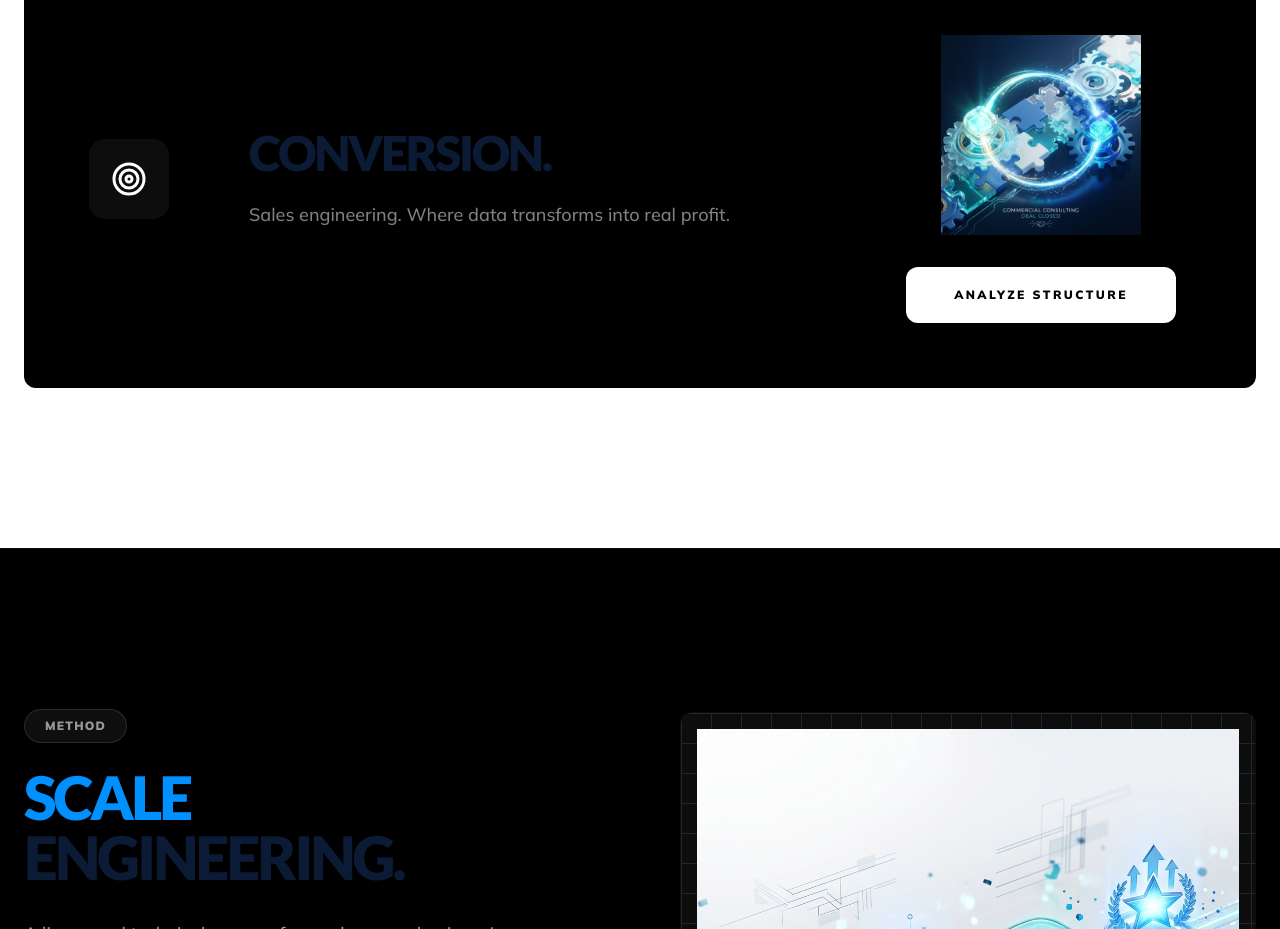
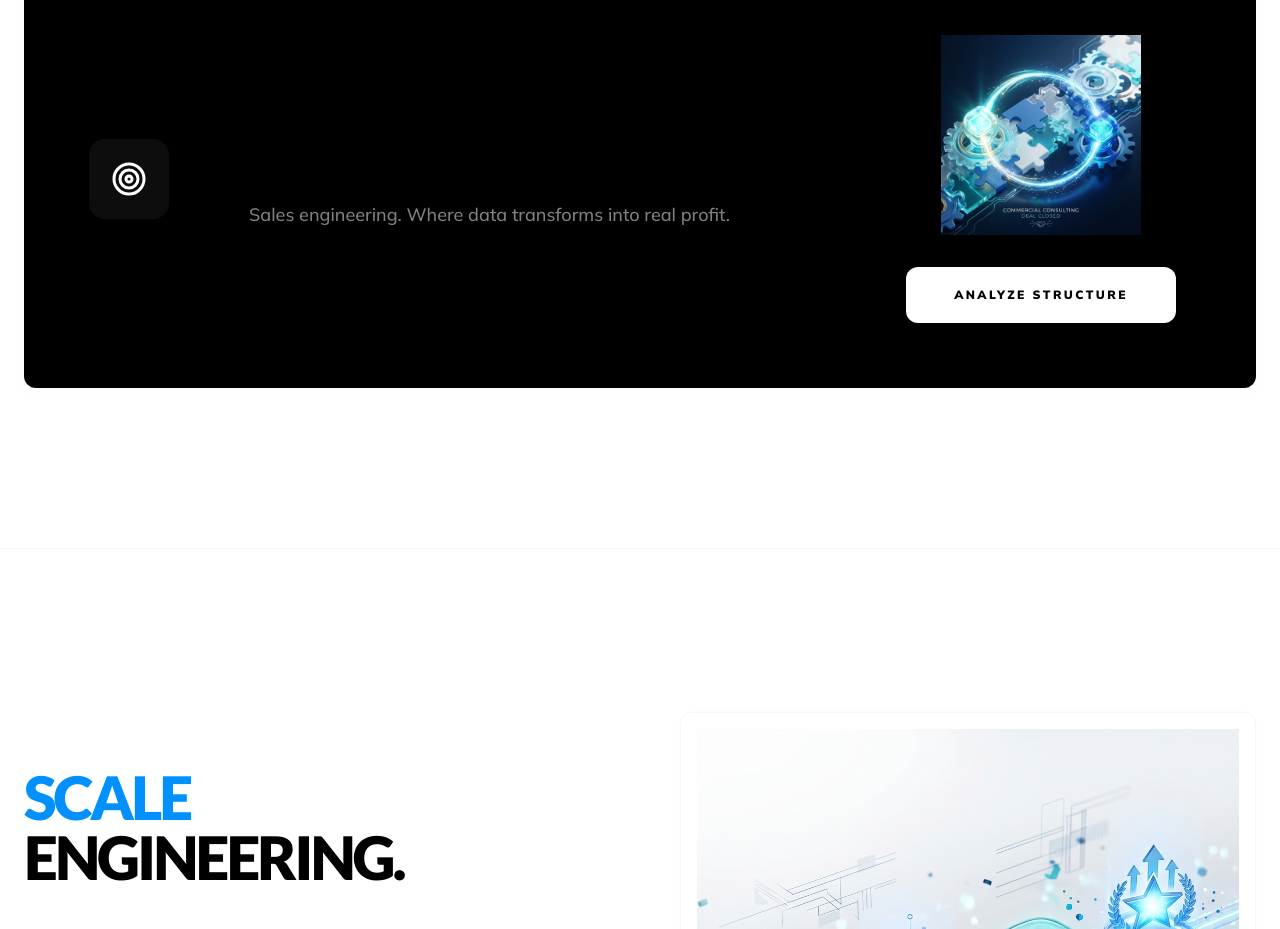
Before and after one commit to msabinoxd/respect, a React (Vite) app: page / in a window 1280 px wide. Shown: the part 5340-6269 px from the top of the page. Built offline with nearby package versions, Linux system fonts and the light colour scheme.

Commit message:
feat: add ExplanationSection and Header components with base layout and global styles

```diff
--- a/src/components/ExplanationSection.tsx
+++ b/src/components/ExplanationSection.tsx
@@ -15,7 +15,7 @@ export function ExplanationSection() {
   ];
 
   return (
-    <Section variant="navy" id="metodologia" className="bg-[#050E20] border-y border-white/5">
+    <Section variant="navy" id="metodologia" className="border-y border-black/[0.03] dark:border-white/5">
       <Container size="lg">
         <div className="grid grid-cols-1 lg:grid-cols-2 gap-20 items-center">
 
--- a/src/components/Header.tsx
+++ b/src/components/Header.tsx
@@ -147,7 +147,7 @@ export function Header() {
             exit={{ opacity: 0, height: 0 }}
             transition={{ duration: 0.3 }}
             className="md:hidden backdrop-blur-3xl border-t border-[var(--color-glass-border-clean)] shadow-2xl absolute w-full"
-            style={{ backgroundColor: 'var(--color-bg-white)' }}
+            style={{ backgroundColor: 'var(--background)' }}
           >
             <Container>
               <div className="flex flex-col gap-2 py-8">
--- a/src/components/base/index.tsx
+++ b/src/components/base/index.tsx
@@ -79,7 +79,7 @@ interface BadgeProps {
 export function Badge({ icon: Icon, label, variant = 'blue', className = '' }: BadgeProps) {
   const variants: Record<string, string> = {
     blue: 'bg-brand-blue/10 text-brand-blue border-brand-blue/20',
-    navy: 'bg-bg-navy/10 text-bg-navy border-bg-navy/20',
+    navy: 'bg-black/5 dark:bg-white/5 text-text-title dark:text-white border-black/10 dark:border-white/10',
     light: 'bg-white/10 text-white border-white/20',
   };
 
@@ -103,13 +103,13 @@ interface SectionProps {
 
 export function Section({ children, variant = 'light', id, className = '' }: SectionProps) {
   const variants: Record<string, string> = {
-    light: 'bg-white text-text-body',
-    white: 'bg-white text-text-body',
-    navy: 'bg-black text-text-light',
+    light: 'bg-[var(--background)] text-[var(--foreground)]',
+    white: 'bg-[var(--background)] text-[var(--foreground)]',
+    navy: 'bg-[var(--background)] dark:bg-[var(--background)] text-[var(--foreground)]',
   };
 
   return (
-    <section id={id} className={`relative py-28 md:py-40 overflow-hidden ${variants[variant]} ${className}`}>
+    <section id={id} className={`relative py-28 md:py-40 overflow-hidden transition-colors duration-400 ${variants[variant]} ${className}`}>
       {children}
     </section>
   );
--- a/src/index.css
+++ b/src/index.css
@@ -1,60 +1,58 @@
 @import "tailwindcss";
 
+/* === Minimal Cut V3.1 - Absolute Contrast System === */
 @theme {
-  /* Tipografia: Foco em autoridade e clareza executiva */
   --font-sans: "Mulish", "Inter", ui-sans-serif, system-ui, sans-serif;
   --font-display: "Lato", "Plus Jakarta Sans", ui-sans-serif, system-ui, sans-serif;
 
-  /* Cores - The Minimal Cut V3.1 (Branco/Preto Absoluto) */
+  /* Semantic Colors */
+  --background: #FFFFFF;
+  --foreground: #000000;
+  --brand-blue: #0090FF;
+  --brand-cyan: #00D1FF;
+
+  /* legacy Mapping */
   --color-bg-light: #FFFFFF;
   --color-bg-white: #FFFFFF;
   --color-bg-navy: #000000;
-  --color-bg-navy-dark: #000000;
-
   --color-brand-blue: #0090FF;
   --color-brand-cyan: #00D1FF;
-  --color-brand-navy: #000000;
 
-  --color-text-title: #0B1B36;
-  --color-text-body: #334155;
-  --color-text-light: #FFFFFF;
+  --color-text-title: #000000;
+  --color-text-body: #000000;
   --color-text-muted: #64748B;
 
-  /* Glassmorphism Ultra-Clean */
-  --color-glass-clean: rgba(255, 255, 255, 0.9);
+  /* Glassmorphism */
+  --color-glass-clean: rgba(255, 255, 255, 0.8);
   --color-glass-border-clean: rgba(0, 0, 0, 0.03);
 
-  /* Shadows - Minimal Cut (Quase invisíveis) */
+  /* Shadows */
   --shadow-premium: 0 10px 40px -15px rgba(0, 0, 0, 0.03);
-  --shadow-soft: 0 4px 20px -10px rgba(0, 0, 0, 0.02);
-
+  --v2-shadow-lg: 0px 8px 24px rgba(0, 0, 0, 0.05);
   --sh-soft: 0px 4px 20px rgba(0, 0, 0, 0.02);
   --sh-deep: 0px 10px 40px rgba(0, 0, 0, 0.04);
   --sh-button: 0px 8px 20px rgba(0, 144, 255, 0.2);
   --sh-nav: 0px 4px 30px rgba(0, 0, 0, 0.02);
 
-  /* Tokens V2 (Refined for Premium White) */
-  --v2-primary: #0090FF;
-  --v2-secondary: #00D1FF;
-  --v2-shadow-lg: 0px 8px 24px rgba(0, 0, 0, 0.05);
-  --v2-radius: 8px; /* Menos arredondado para ar mais técnico */
+  /* Utils */
+  --v2-radius: 8px;
   --v2-radius-lg: 12px;
 }
 
-/* ── V2 THEME OVERRIDES (Enforcing Absolute Purity) ── */
-.v2-theme {
-  --sh-soft: 0px 1px 3px rgba(0,0,0,0.02);
-  --sh-deep: var(--v2-shadow-lg);
-  --color-brand-blue: var(--v2-primary);
-  --color-brand-cyan: var(--v2-secondary);
-  --color-bg-light: #FFFFFF; /* Forced Absolute White */
+.dark {
+  --background: #000000;
+  --foreground: #FFFFFF;
+  --color-bg-light: #000000;
+  --color-bg-white: #000000;
+  --color-text-title: #FFFFFF;
+  --color-text-body: #F1F5F9;
+  --color-glass-clean: rgba(0, 0, 0, 0.8);
+  --color-glass-border-clean: rgba(255, 255, 255, 0.05);
 }
 
-.dark.v2-theme {
-  --color-bg-light: #000000; /* Absolute Black */
-  --color-text-title: #FFFFFF;
-  --color-text-body: #CBD5E1;
-  --color-glass-border-clean: rgba(255, 255, 255, 0.05);
+.v2-theme {
+  --font-sans: "Mulish", sans-serif;
+  --font-display: "Lato", sans-serif;
 }
 
 /* === Utilities Minimal Cut Style === */
@@ -104,13 +102,15 @@
 /* Base */
 html {
   scroll-behavior: smooth;
+  background-color: var(--background);
 }
 
 body {
-  background-color: var(--color-bg-light);
+  background-color: var(--background);
+  color: var(--foreground);
   font-family: var(--font-sans);
   @apply antialiased;
-  transition: background-color 0.4s ease, color 0.4s ease;
+  transition: background-color 0.4s cubic-bezier(0.25, 0.4, 0.25, 1), color 0.4s ease;
 }
 
 /* Títulos: Autoridade Máxima */
@@ -118,10 +118,6 @@ h1, h2, h3 {
   font-family: var(--font-display);
   color: var(--color-text-title);
   @apply tracking-tighter;
-}
-
-.dark body {
-  @apply bg-bg-navy text-white;
 }
 
 @layer base {
```
